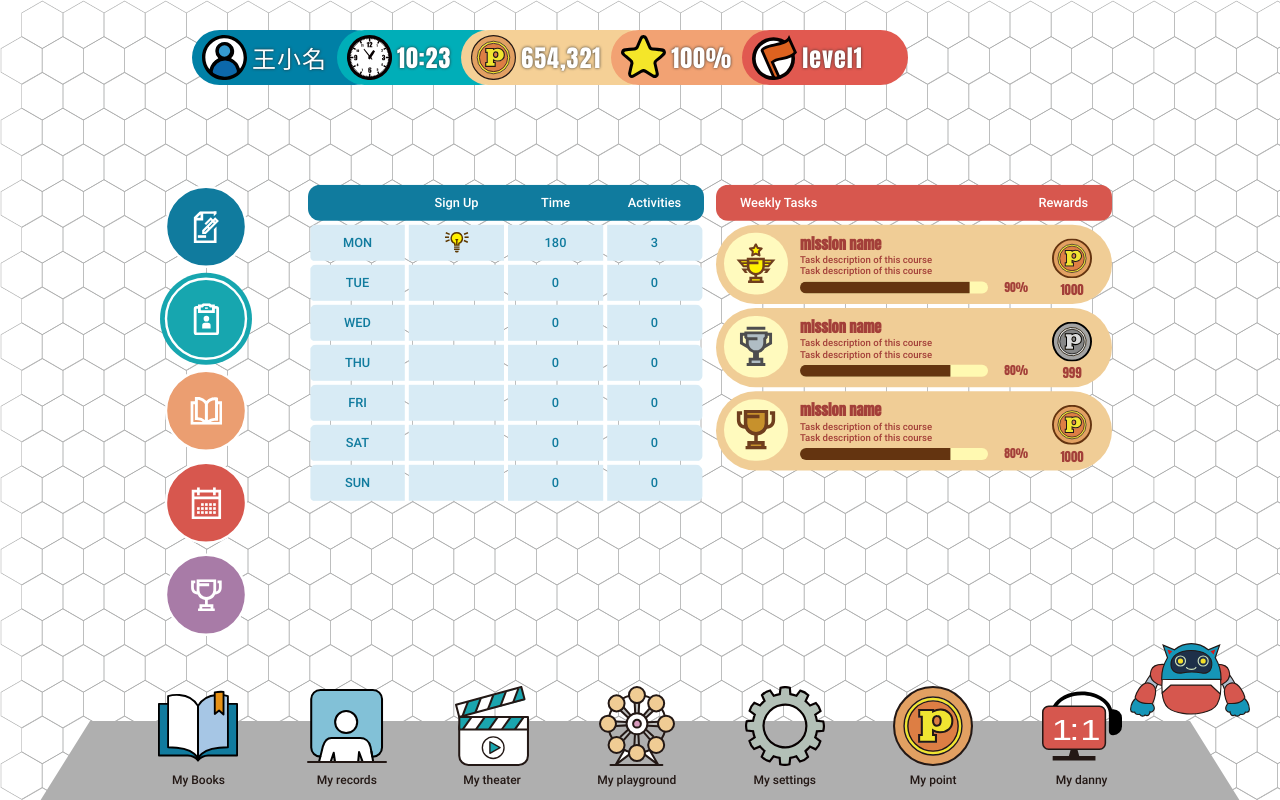
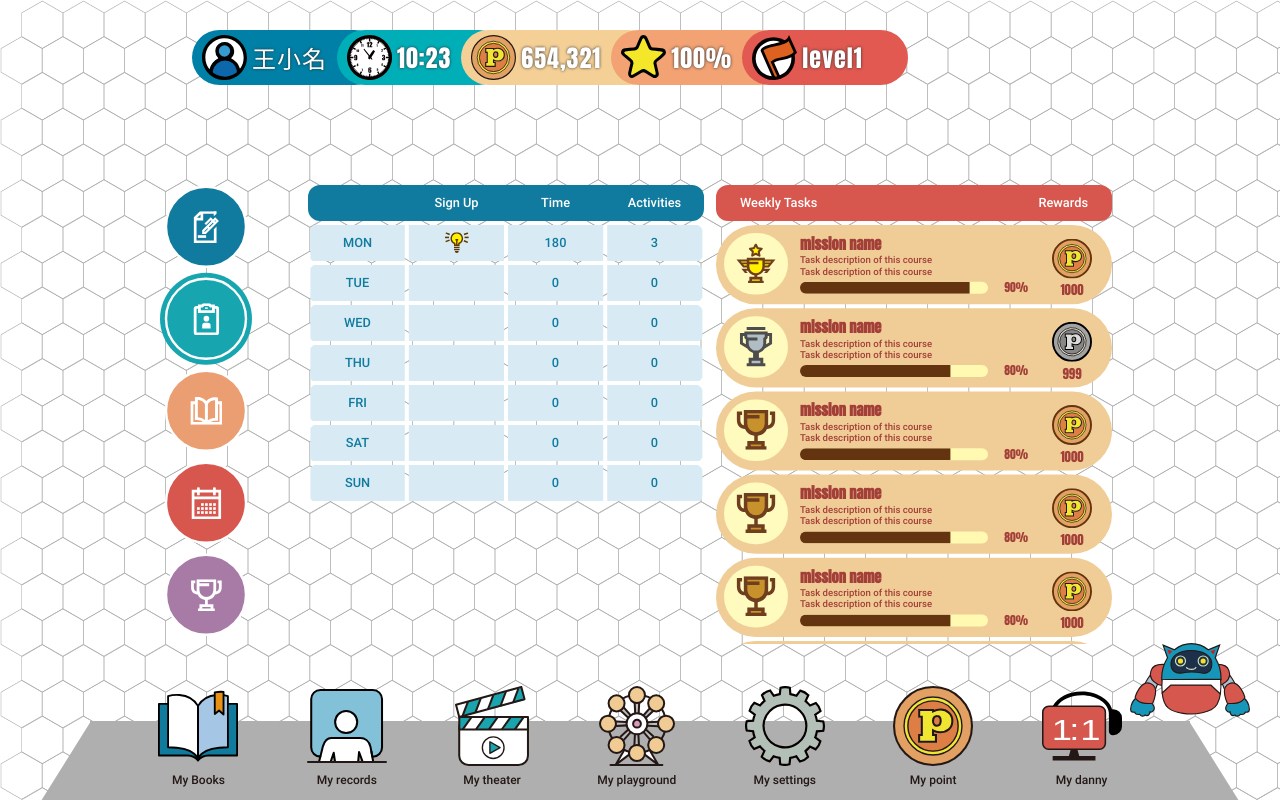
Before and after one commit to han45678/learning, a Vue app: page /records in a window 1280 px wide. Built offline with nearby package versions, Linux system fonts and the light colour scheme; a web font is replaced by a local one; what vue-sweetalert2 would draw is missing.

Commit message:
no message

```diff
--- a/public/json/weekly.json
+++ b/public/json/weekly.json
@@ -25,5 +25,68 @@
         "schedule": 80,
         "currency_value":1,
         "currency": "1000"
+    },
+    {
+        "medal": 3,
+        "name": "mission name",
+        "content1": "Task description of this course",
+        "content2": "Task description of this course",
+        "schedule": 80,
+        "currency_value":1,
+        "currency": "1000"
+    },
+    {
+        "medal": 3,
+        "name": "mission name",
+        "content1": "Task description of this course",
+        "content2": "Task description of this course",
+        "schedule": 80,
+        "currency_value":1,
+        "currency": "1000"
+    },
+    {
+        "medal": 3,
+        "name": "mission name",
+        "content1": "Task description of this course",
+        "content2": "Task description of this course",
+        "schedule": 80,
+        "currency_value":1,
+        "currency": "1000"
+    },
+    {
+        "medal": 3,
+        "name": "mission name",
+        "content1": "Task description of this course",
+        "content2": "Task description of this course",
+        "schedule": 80,
+        "currency_value":1,
+        "currency": "1000"
+    },
+    {
+        "medal": 3,
+        "name": "mission name",
+        "content1": "Task description of this course",
+        "content2": "Task description of this course",
+        "schedule": 80,
+        "currency_value":1,
+        "currency": "1000"
+    },
+    {
+        "medal": 3,
+        "name": "mission name",
+        "content1": "Task description of this course",
+        "content2": "Task description of this course",
+        "schedule": 80,
+        "currency_value":1,
+        "currency": "1000"
+    },
+    {
+        "medal": 3,
+        "name": "mission name",
+        "content1": "Task description of this course",
+        "content2": "Task description of this course",
+        "schedule": 80,
+        "currency_value":1,
+        "currency": "1000"
     }
 ]
--- a/src/assets/scss/main.scss
+++ b/src/assets/scss/main.scss
@@ -959,3 +959,9 @@ main {
         }
     }
 }
+
+.freeze{
+    position: sticky;
+    top: 0;
+    z-index: 1;
+}
--- a/src/assets/scss/page/_footer.scss
+++ b/src/assets/scss/page/_footer.scss
@@ -29,7 +29,7 @@ footer {
 
             .left {
                 position: absolute;
-                left: -50px;
+                left: -49px;
                 width: 0;
                 height: 0;
                 border-style: solid;
@@ -39,7 +39,7 @@ footer {
 
             .right {
                 position: absolute;
-                right: -50px;
+                right: -49px;
                 width: 0;
                 height: 0;
                 border-style: solid;
--- a/src/store/index.js
+++ b/src/store/index.js
@@ -5,7 +5,6 @@ Vue.use(Vuex)
 
 export default new Vuex.Store({
   state: {
-    mag:"  hi",
     isLoading:false,
     helper:true,
     username:"",
--- a/src/views/Home.vue
+++ b/src/views/Home.vue
@@ -19,6 +19,12 @@
       VueHeader,
       VueFooter
     },
+    async created() {
+      this.loading()
+  },
+    loading() {
+      this.$store.state.isLoading = true;
+    },
   }
 </script>
 
--- a/src/views/include/footer.vue
+++ b/src/views/include/footer.vue
@@ -2,20 +2,33 @@
   <footer>
     <div id="menu">
       <ul>
-        <li v-for="(item , index) in menu" :key="index">
+        <li
+          v-for="(item , index) in menu"
+          :key="index"
+        >
           <router-link :to="item.link">
-            <img :src="item.img" alt="icon">
-            <span>{{item.text}}</span>
+            <img
+              :src="item.img"
+              alt="icon"
+            >
+            <span>{{ item.text }}</span>
           </router-link>
         </li>
       </ul>
       <div class="background">
-        <div class="left"></div>
-        <div class="right"></div>
+        <div class="left" />
+        <div class="right" />
       </div>
     </div>
-    <div id="helper" v-if="this.$store.state.helper">
-      <svg v-html="helper_svg" :xmlns="w3_svg" :viewBox="helper_svg_viewBox"></svg>
+    <div
+      id="helper"
+      v-if="this.$store.state.helper"
+    >
+      <svg
+        v-html="helper_svg"
+        :xmlns="w3_svg"
+        :viewBox="helper_svg_viewBox"
+      />
     </div>
   </footer>
 </template>
--- a/src/views/login.vue
+++ b/src/views/login.vue
@@ -38,13 +38,15 @@ export default {
         if (this.user.password === "123") {
           this.$store.state.username = this.user.username;
           this.$store.state.password = this.user.password;
-          this.$swal("歡迎光臨", "學員 "+this.$store.state.username +" 登入系統", "success");
+          this.$swal("歡迎光臨", "<b>學員</b> "+this.$store.state.username +" 登入系統", "success");
+          var login = 1;
+          localStorage.setItem('user',login);
           this.$router.push("/level");
         } else {
-          this.$swal("<b>錯誤</b>!", "請重新輸入", "error");
+          this.$swal("錯誤!", "請重新輸入", "error");
         }
       } else {
-        this.$swal("<b>錯誤</b>!", "請重新輸入", "error");
+        this.$swal("錯誤!", "請重新輸入", "error");
       }
     },
     // test() {
--- a/src/views/records.vue
+++ b/src/views/records.vue
@@ -341,7 +341,7 @@
                 <div v-else-if="this.options === 1">
                   <div id="task">
                     <div id="time_checklist">
-                      <div class="task_head">
+                      <div class="task_head freeze">
                         <div class="item" />
                         <div class="item">
                           Sign Up
@@ -380,7 +380,83 @@
                       </div>
                     </div>
                     <div id="weekly">
-                      <div class="weekly_head">
+                      <div class="weekly_head freeze">
+                        <div class="item">
+                          Weekly Tasks
+                        </div>
+                        <div class="item">
+                          Rewards
+                        </div>
+                      </div>
+                      <div class="weekly_body">
+                        <div
+                          class="row"
+                          v-for="(item , index) in weekly"
+                          :key="index"
+                        >
+                          <div class="item">
+                            <div class="medal">
+                              <img
+                                v-if="item.medal === 1"
+                                src="/images/records/gold.svg"
+                                alt="img"
+                              >
+                              <img
+                                v-else-if="item.medal === 2"
+                                src="/images/records/silver.svg"
+                                alt="img"
+                              >
+                              <img
+                                v-else-if="item.medal === 3"
+                                src="/images/records/bronze.svg"
+                                alt="img"
+                              >
+                            </div>
+                          </div>
+                          <div class="item">
+                            <h3>{{ item.name }}</h3>
+                            <p>{{ item.content1 }}</p>
+                            <p>{{ item.content2 }}</p>
+                            <div class="schedule">
+                              <div class="photo">
+                                <div
+                                  class="strip"
+                                  :style="'width:' + item.schedule + '%'"
+                                />
+                              </div>
+                              <div class="text">
+                                {{ item.schedule }}%
+                              </div>
+                            </div>
+                          </div>
+                          <div class="item">
+                            <div class="award">
+                              <img
+                                v-if="item.currency_value === 1"
+                                src="/images/records/gold_s.svg"
+                                alt="img"
+                              >
+                              <img
+                                v-if="item.currency_value === 2"
+                                src="/images/records/silver_s.svg"
+                                alt="img"
+                              >
+                              <span>{{ item.currency }}</span>
+                            </div>
+                          </div>
+                        </div>
+                      </div>
+                    </div>
+                  </div>
+                </div>
+
+                <div v-else-if="this.options === 4">
+                  <div id="task">
+                    <div
+                      id="weekly"
+                      style="width: 100%;"
+                    >
+                      <div class="weekly_head freeze">
                         <div class="item">
                           Weekly Tasks
                         </div>
@@ -495,27 +571,27 @@ export default {
         {
           img: "/images/records/menu0.svg",
           styls0: true,
-          open: 1,
+          open: true,
         },
         {
           img: "/images/records/menu1.svg",
           styls1: true,
-          open: 1,
+          open: true,
         },
         {
           img: "/images/records/menu2.svg",
           styls2: true,
-          open: 0,
+          open: false,
         },
         {
           img: "/images/records/menu3.svg",
           styls3: true,
-          open: 0,
+          open: false,
         },
         {
           img: "/images/records/menu4.svg",
           styls4: true,
-          open: 0,
+          open: true,
         },
       ],
 
```
Also changed, not shown: src/router/index.js (+23 -10 lines).
